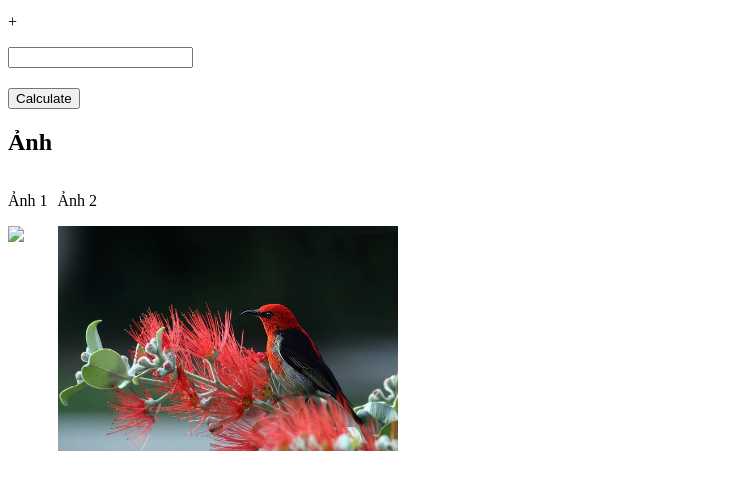
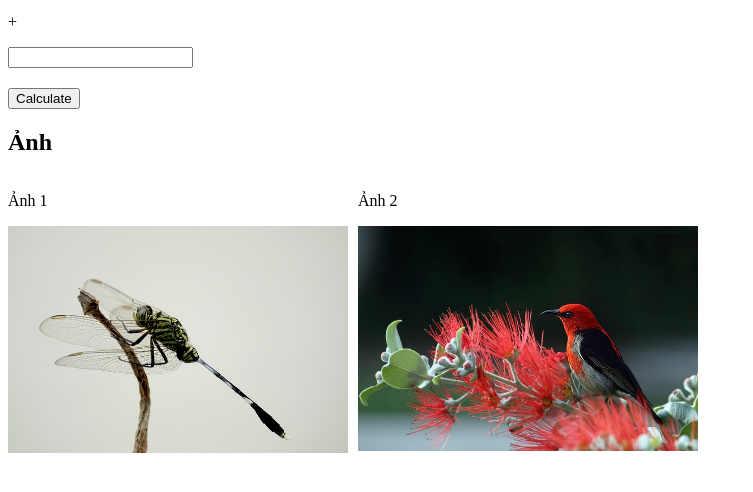
Before and after one commit to nhatchuba/Baitapweb14-2, a plain HTML site: page helloword/index.html in a window 1280 px wide. Shown: the part 104-596 px from the top of the page, without its empty margins (0-753 px from the left). Drawn offline with Linux system fonts and the light colour scheme; the site is published under a folder, as on GitHub Pages, so addresses that start at the root find nothing.

Commit message:
Update index.html

```diff
--- a/helloword/index.html
+++ b/helloword/index.html
@@ -31,7 +31,7 @@
     <div class="picture">
       <div class="picture1">
         <p>Ảnh 1</p>
-      <img src="/insect-6900940_640.jpg">
+      <img src="insect-6900940_640.jpg">
       </div>
       <div class="picture2">
         <p>Ảnh 2</p>
```
